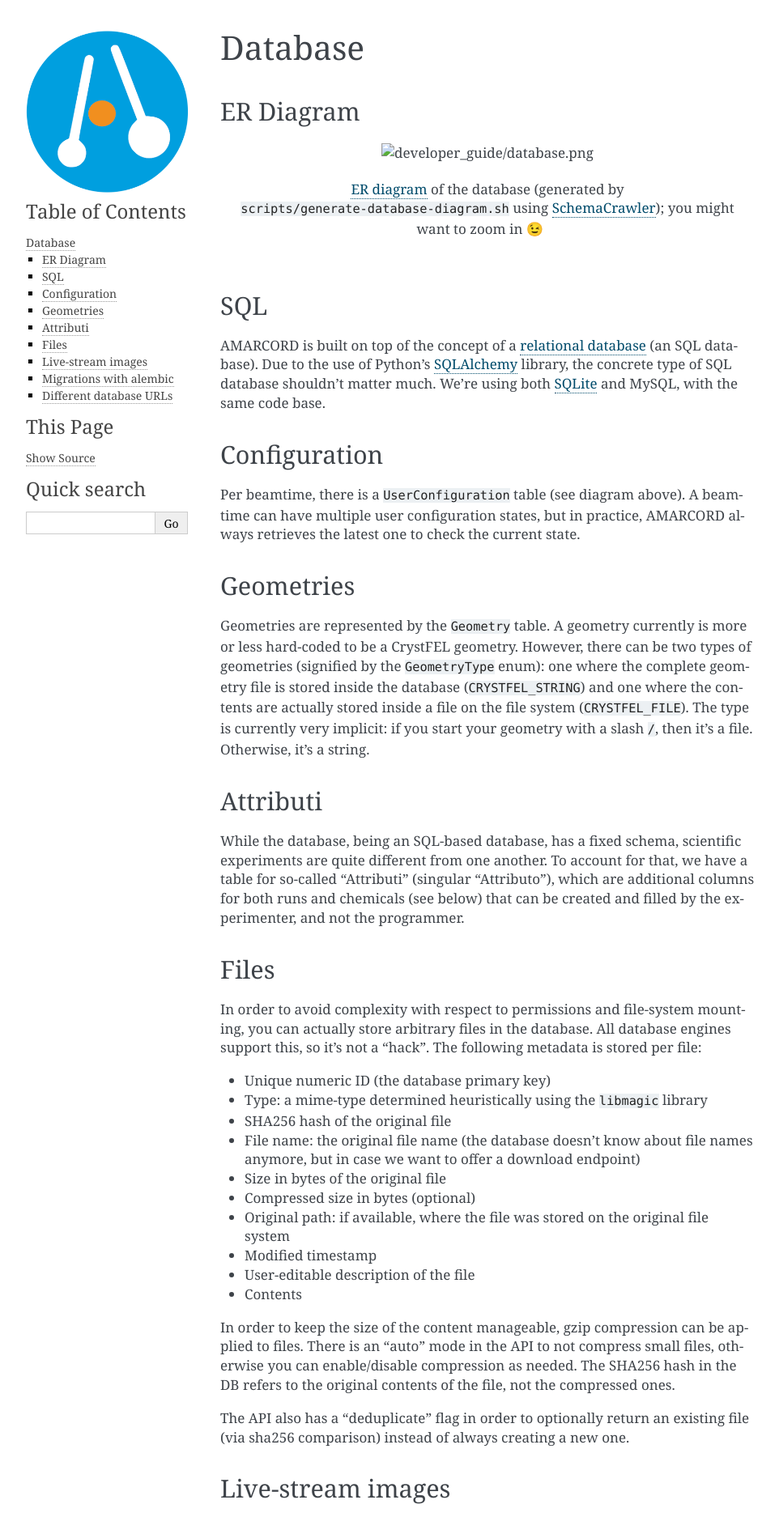
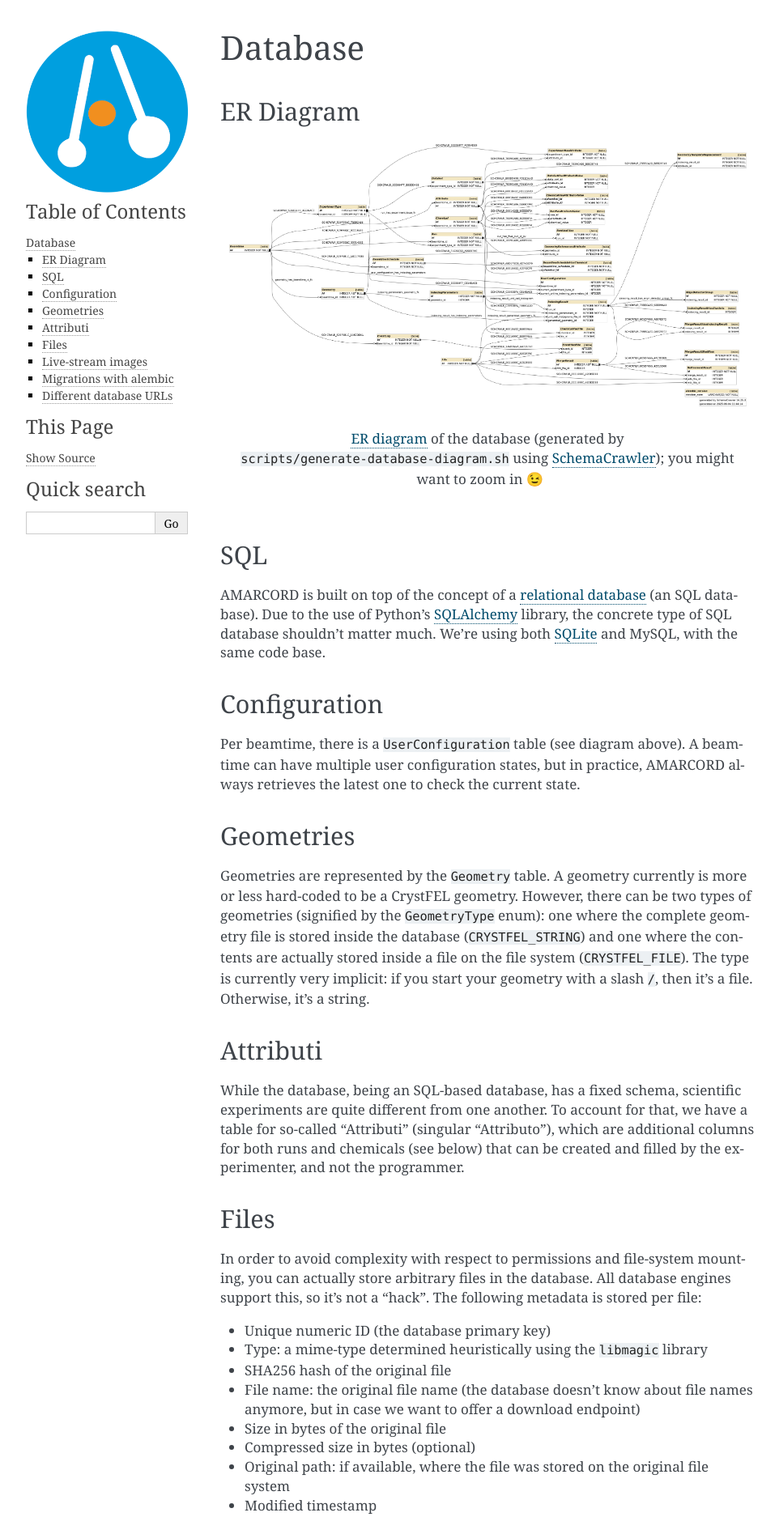
Before and after one commit to pmiddend/amarcord, a Sphinx documentation site: the page built from docs/source/developer_guide/database.md, in a window 1280 px wide. Shown: the top 1874 px of the page at 81% size, without its empty margins (148-1110 px from the left). Built offline with Sphinx 7.4.7, drawn with Linux system fonts in a browser that asks for light colours; a script that is not in the unit is left out.

Commit message:
📝 Fix generated database.png in docs

````diff
--- a/docs/source/developer_guide/database.md
+++ b/docs/source/developer_guide/database.md
@@ -3,7 +3,7 @@
 
 ## ER Diagram
 
-```{figure} ./database.png
+```{figure} database.png
 [ER diagram](https://en.wikipedia.org/wiki/Entity%E2%80%93relationship_model) of the database (generated by `scripts/generate-database-diagram.sh` using [SchemaCrawler](https://www.schemacrawler.com/diagramming.html)); you might want to zoom in 😉
 ```
 
````
Also changed, not shown: docs/source/developer_guide/database.png (renamed from docs/source/database.png).
